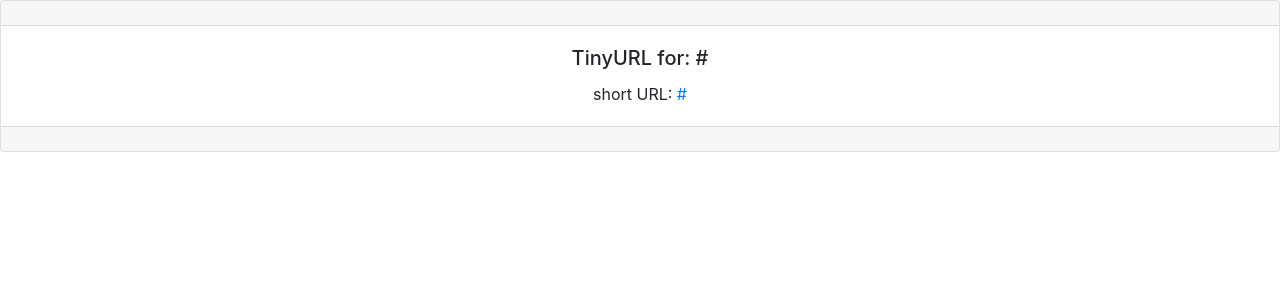
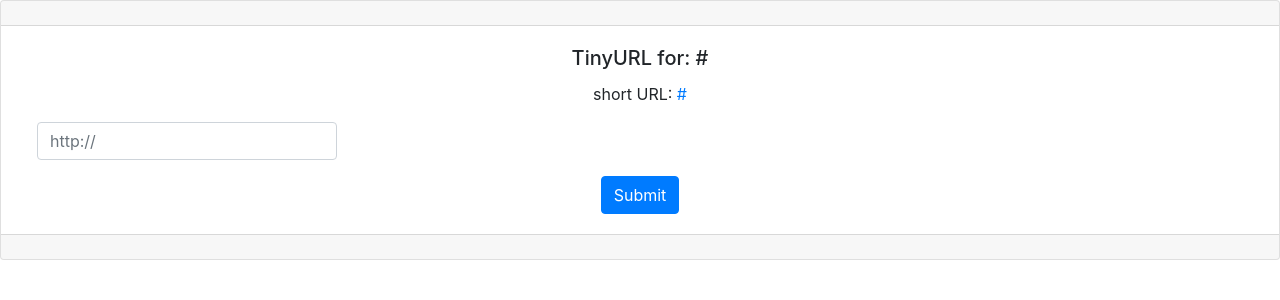
Before and after one commit to tshyotte/tinyapp, a Node server app: template views/urls_show.ejs in a window 1280 px wide. Shown: the part 56-356 px from the top of the page. Run offline with Node 20, Linux system fonts and the light colour scheme; the template is opened without the code that fills it: most values are stand-ins (such as "Sample title", 1, 10 or a date in 2020); some libraries are stand-ins or nearby versions.

Commit message:
input text and submit button added

```diff
--- a/views/urls_show.ejs
+++ b/views/urls_show.ejs
@@ -15,6 +15,11 @@
         <div class="card-body">
           <h5 class="card-title">TinyURL for: <%= longURL %></h5>
           <p class="card-text">short URL: <a href="/u/<%= shortURL %>"><%= shortURL %></a></p>
+          <form method="POST" action="/urls/b2xVn2/edit">
+            <input class="form-control" type="text" name="longURL"
+            placeholder="http://" style="width: 300px; margin: 1em">
+          <button type="submit" class="btn btn-primary">Submit</button>
+          </form>
         </div>
         <div class="card-footer text-muted"></div>
     </div>
```
